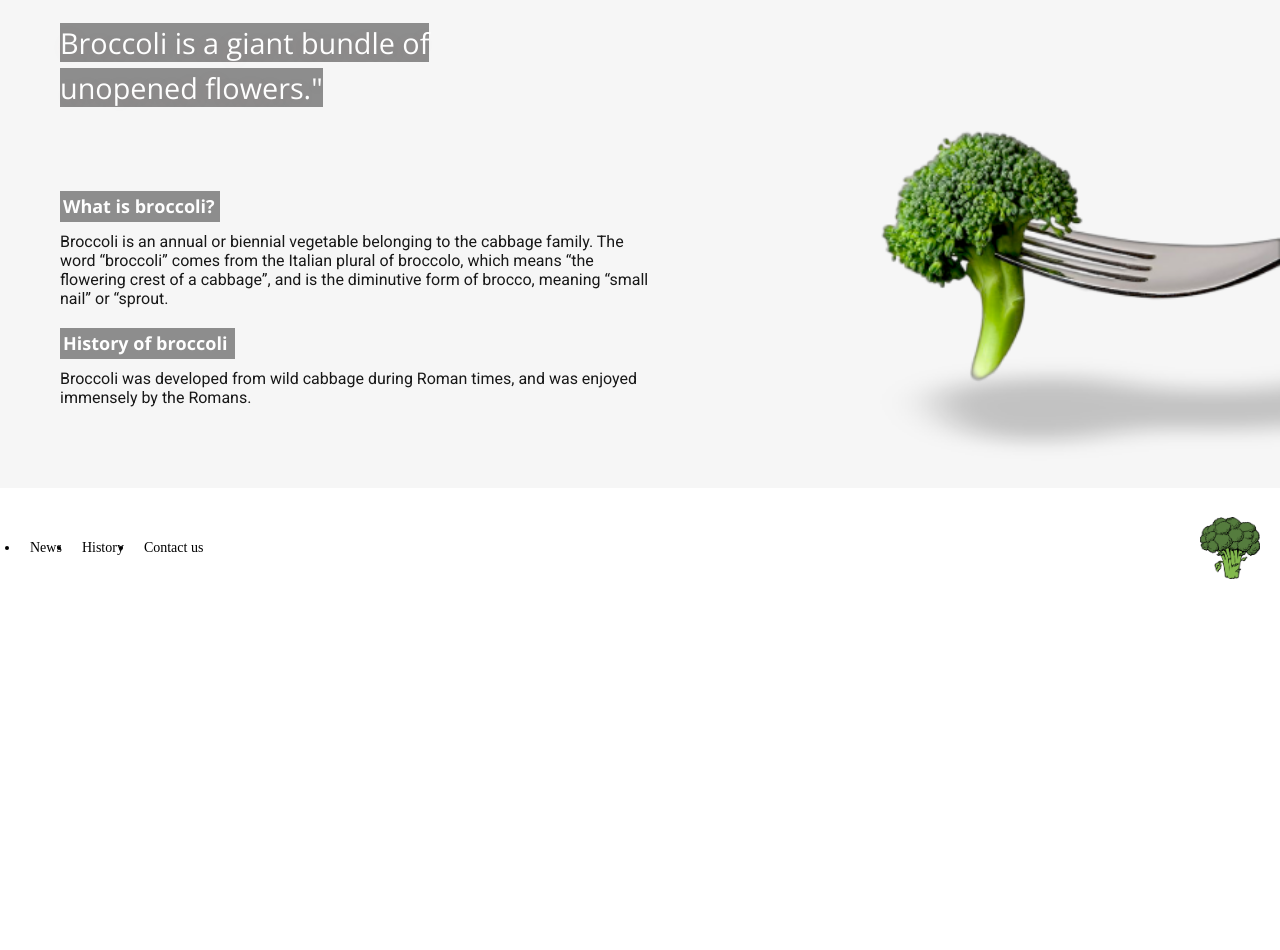
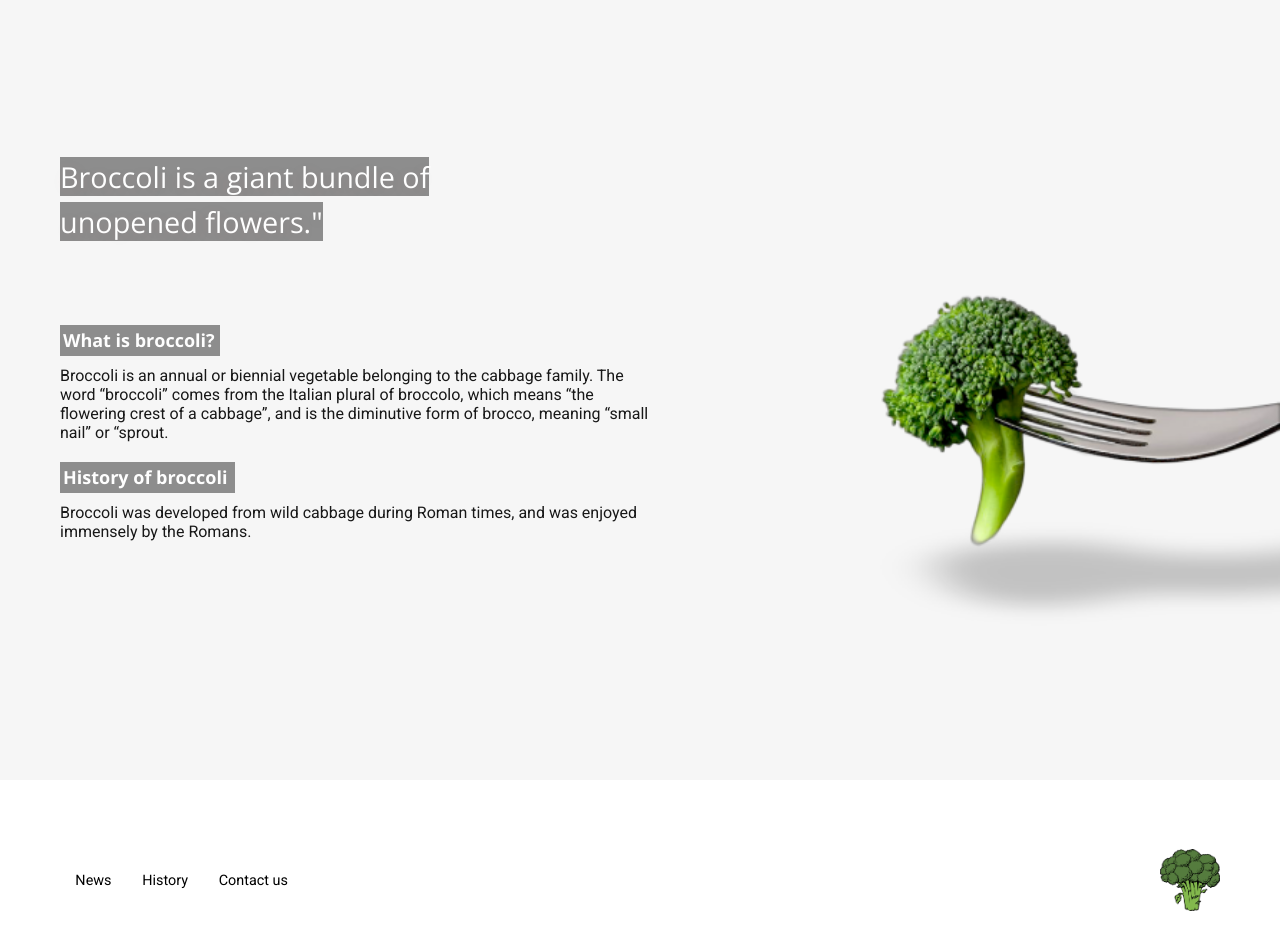
Before and after one commit to ViktorSjoblom/TeamBroccoli, a plain HTML site: page CODE/index_1.html in a window 1280 px wide. Shown: the part 860-1810 px from the top of the page. Before the commit the page ends 1468 px from the top, so only its background shows below. Drawn offline with nearby package versions, Linux system fonts and the light colour scheme.

Commit message:
fixed footer

```diff
--- a/CODE/style_1.css
+++ b/CODE/style_1.css
@@ -85,7 +85,6 @@ nav li:last-child:hover {
 }
 
 .gray {
-    height: 100vh;
     transition: all 1s ease;
     background-color: #F6F6F6;
     height: auto;
@@ -117,11 +116,11 @@ nav li:last-child:hover {
 }
 
 .about img {
-    width: 60%;
-    max-width: 240px;
+    width: 100%;
+    max-width: 300px;
     display: block;
     float: right;
-    margin: 20px 0 0 0;
+    margin: 50px 0 0 20px;
 }
 
 .about h2 {
@@ -166,7 +165,7 @@ nav li:last-child:hover {
 }
 
 footer {
-    margin: 20px;
+    margin: 60px;
     display: flex;
     justify-content: space-between;
     align-items: center;
@@ -177,12 +176,19 @@ footer ul {
     display: flex;
     justify-content: center;
     align-items: center;
+
 }
 
 footer li {
-    border-radius: 15px;
-    padding: 7px 10px;
-    text-align: center;
+    list-style: none;
+    margin: 0 1.2vw 0vh 1.2vw;
+    font-size: 0.9rem;
+    font-family: 'Roboto', sans-serif;
+    cursor: pointer;
+}
+
+footer li:hover {
+    color: #4d4d4d;
 }
 
 footer img {
@@ -206,6 +212,10 @@ footer img {
 
     .main .broccoli1 {
         transform: scale(1.5,1.5);
+    }
+
+    .gray {
+        height: 100vh;
     }
 
     h1 {
```
